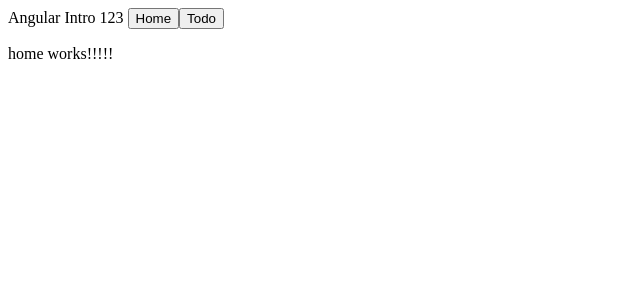
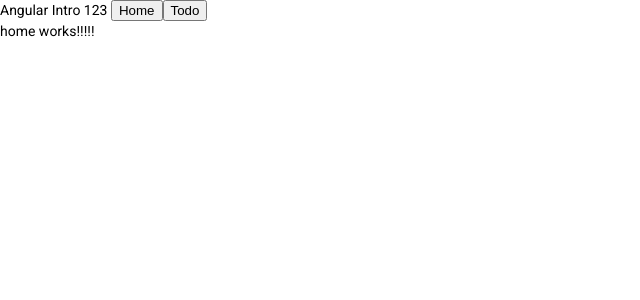
Before and after one commit to noam-honig/angular-intro, an Angular app: page / in a window 1280 px wide. Shown: the top 300 px of the page, without its empty margins (0-640 px from the left). Built offline with nearby package versions, Linux system fonts and the light colour scheme.

Commit message:
Added material

```diff
--- a/angular.json
+++ b/angular.json
@@ -30,6 +30,7 @@
               "src/assets"
             ],
             "styles": [
+              "./node_modules/@angular/material/prebuilt-themes/indigo-pink.css",
               "src/styles.css"
             ],
             "scripts": []
@@ -97,6 +98,7 @@
               "src/assets"
             ],
             "styles": [
+              "./node_modules/@angular/material/prebuilt-themes/indigo-pink.css",
               "src/styles.css"
             ],
             "scripts": []
--- a/package.json
+++ b/package.json
@@ -11,10 +11,12 @@
   "private": true,
   "dependencies": {
     "@angular/animations": "~13.1.0",
+    "@angular/cdk": "^13.1.2",
     "@angular/common": "~13.1.0",
     "@angular/compiler": "~13.1.0",
     "@angular/core": "~13.1.0",
     "@angular/forms": "~13.1.0",
+    "@angular/material": "^13.1.2",
     "@angular/platform-browser": "~13.1.0",
     "@angular/platform-browser-dynamic": "~13.1.0",
     "@angular/router": "~13.1.0",
--- a/src/app/app.module.ts
+++ b/src/app/app.module.ts
@@ -5,6 +5,7 @@
 import { AppComponent } from './app.component';
 import { HomeComponent } from './home/home.component';
 import { TodoComponent } from './todo/todo.component';
+import { BrowserAnimationsModule } from '@angular/platform-browser/animations';
 
 @NgModule({
   declarations: [
@@ -14,7 +15,8 @@
   ],
   imports: [
     BrowserModule,
-    AppRoutingModule
+    AppRoutingModule,
+    BrowserAnimationsModule
   ],
   providers: [],
   bootstrap: [AppComponent]
--- a/src/index.html
+++ b/src/index.html
@@ -6,8 +6,11 @@
   <base href="/">
   <meta name="viewport" content="width=device-width, initial-scale=1">
   <link rel="icon" type="image/x-icon" href="favicon.ico">
+  <link rel="preconnect" href="https://fonts.gstatic.com">
+  <link href="https://fonts.googleapis.com/css2?family=Roboto:wght@300;400;500&display=swap" rel="stylesheet">
+  <link href="https://fonts.googleapis.com/icon?family=Material+Icons" rel="stylesheet">
 </head>
-<body>
+<body class="mat-typography">
   <app-root></app-root>
 </body>
 </html>
--- a/src/styles.css
+++ b/src/styles.css
@@ -1 +1,10 @@
 /* You can add global styles to this file, and also import other style files */
+
+html, body {
+    height: 100%;
+}
+
+body {
+    margin: 0;
+    font-family: Roboto, "Helvetica Neue", sans-serif;
+}
```
Also changed, not shown: 1 other file (tests, documents, lock files or other folders).
